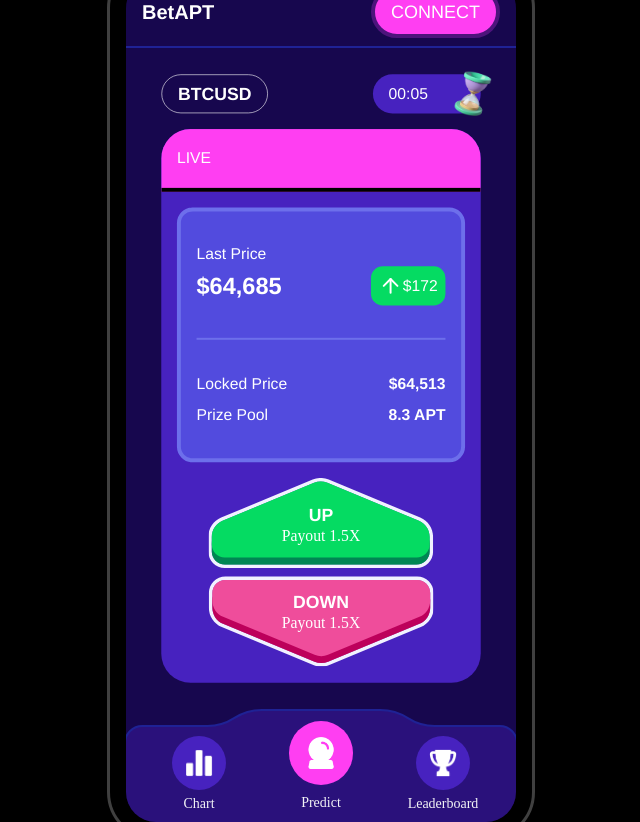
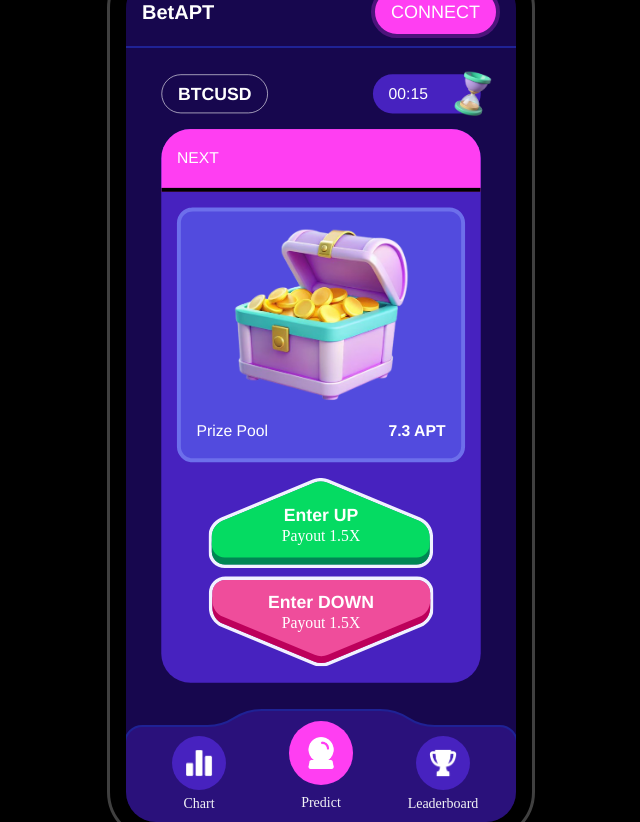
Before and after one commit to HemaDeviU/Forecaster-Aptos, a Next.js app: page / in a window 1280 px wide. Shown: the whole page, without its empty margins (319-959 px from the left). Built offline with nearby package versions, Linux system fonts and the light colour scheme; a web font is replaced by a local one.

Commit message:
Update page.tsx

```diff
--- a/src/app/page.tsx
+++ b/src/app/page.tsx
@@ -6,9 +6,9 @@
 
 const Home = () => {
   // Timer state
-  const [timer, setTimer] = useState(5);
+  const [timer, setTimer] = useState(20);
   const [isTimerActive, setIsTimerActive] = useState(true);
-  const [secondTimer, setSecondTimer] = useState(5); // New timer state
+  const [secondTimer, setSecondTimer] = useState(20); // New timer state
   const [isSecondTimerActive, setIsSecondTimerActive] = useState(false); // State for second timer
 
 
@@ -22,7 +22,7 @@
       }, 1000);
     } else if (timer === 0) {
       setIsTimerActive(false); // Stop the timer
-      setSecondTimer(5); // Reset second timer to 5 seconds
+      setSecondTimer(20); // Reset second timer to 5 seconds
       setIsSecondTimerActive(true); // Start second timer
     }
 
```
